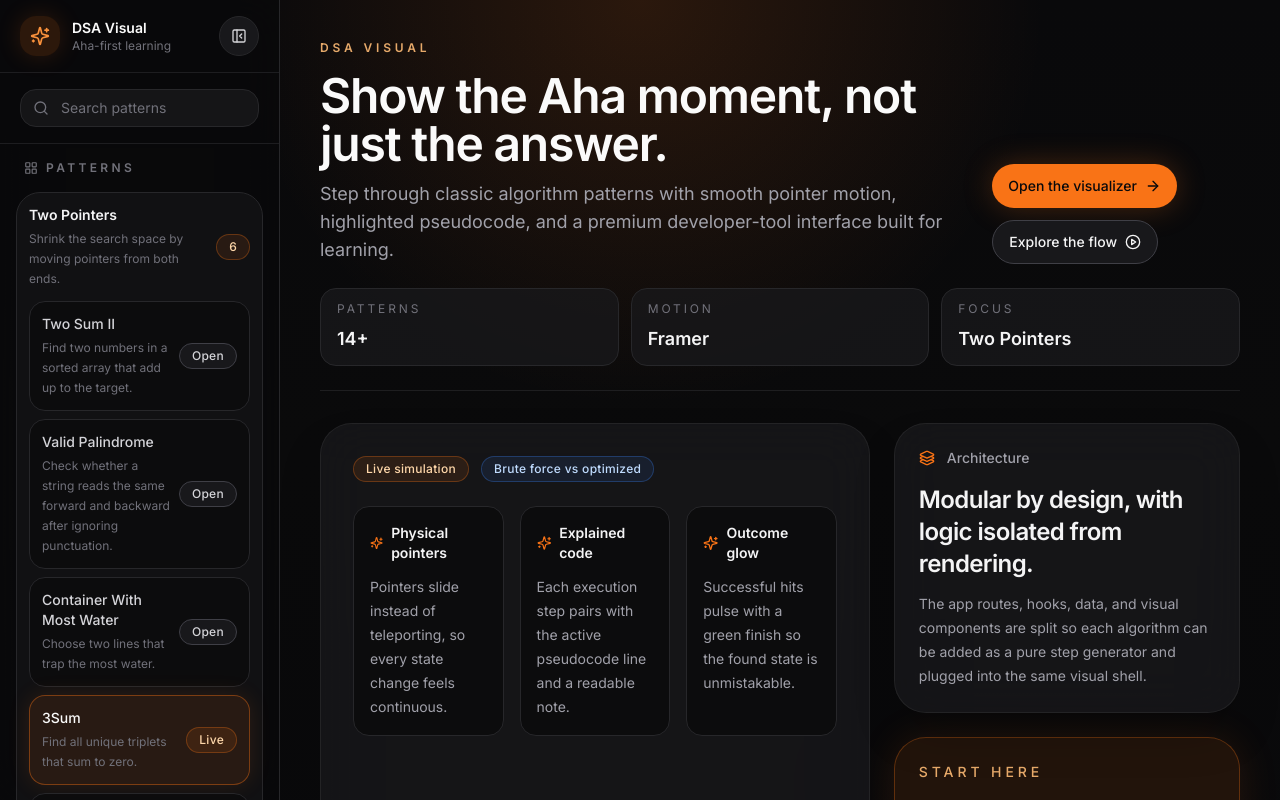
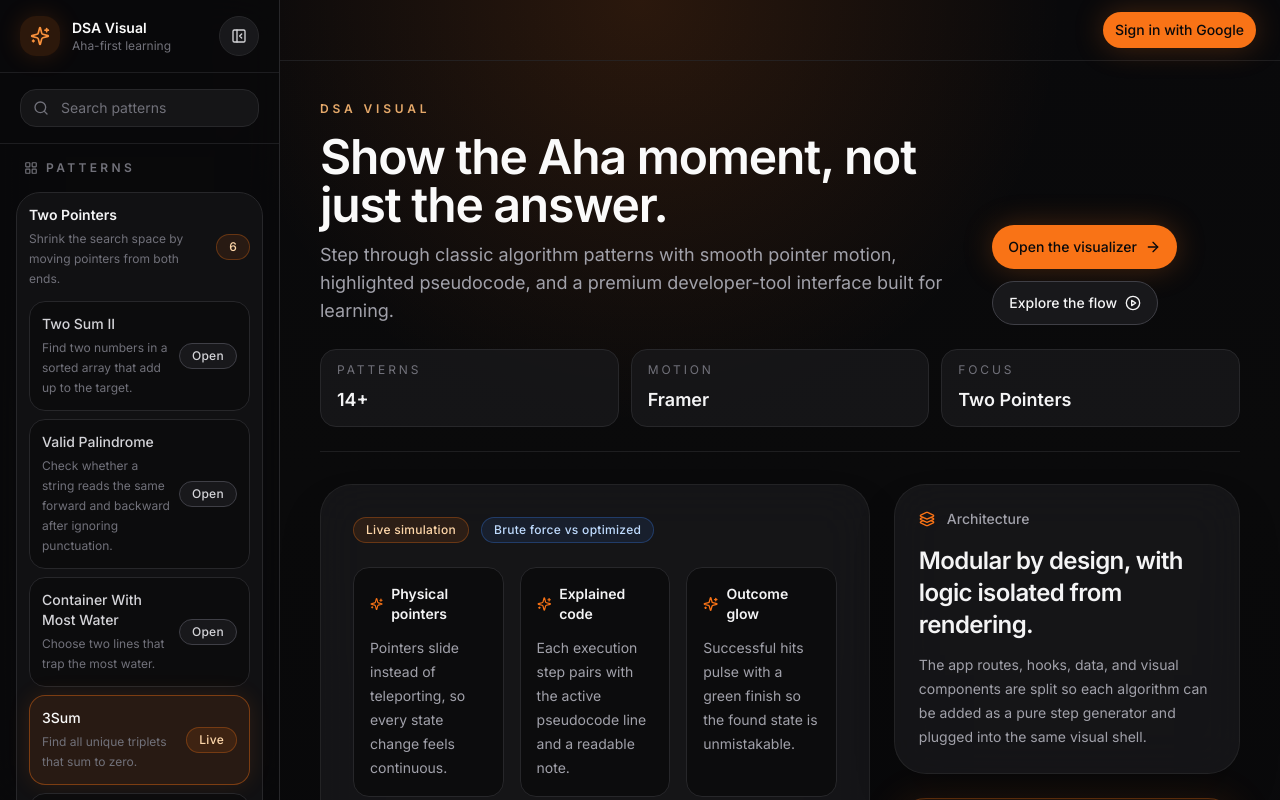
Before and after one commit to annan-7/Dsa-app, a Next.js app: page / in a window 1280 px wide. Shown: the top 800 px of the page. Built offline with nearby package versions, Linux system fonts and the light colour scheme; no server answers.

Commit message:
Add Google authentication and protect non-home routes

```diff
--- /dev/null
+++ b/app/api/auth/[...nextauth]/route.ts
@@ -0,0 +1,6 @@
+import NextAuth from "next-auth";
+import { authOptions } from "@/libs/auth";
+
+const handler = NextAuth(authOptions);
+
+export { handler as GET, handler as POST };
--- a/app/layout.tsx
+++ b/app/layout.tsx
@@ -2,6 +2,7 @@ import type { Metadata } from "next";
 import { Inter, Roboto_Mono } from "next/font/google";
 import "./globals.css";
 import { PatternNav } from "@/components/slidebar/PatternNav";
+import { AuthControls } from "@/components/AuthControls";
 
 const inter = Inter({
   variable: "--font-inter",
@@ -28,7 +29,10 @@ export default function RootLayout({
       <body className="min-h-full">
         <div className="flex min-h-screen flex-col bg-[radial-gradient(circle_at_top,_rgba(249,115,22,0.14),_transparent_34%),linear-gradient(180deg,_#09090b_0%,_#0a0a0b_45%,_#09090b_100%)] lg:flex-row">
           <PatternNav />
-          <div className="flex min-w-0 flex-1 flex-col">{children}</div>
+          <div className="flex min-w-0 flex-1 flex-col">
+            <AuthControls />
+            {children}
+          </div>
         </div>
       </body>
     </html>
--- /dev/null
+++ b/app/patterns/layout.tsx
@@ -0,0 +1,10 @@
+import type { ReactNode } from "react";
+import { getServerSession } from "next-auth";
+import { redirect } from "next/navigation";
+import { authOptions } from "@/libs/auth";
+
+export default async function PatternsLayout({ children }: { children: ReactNode }) {
+  const session = await getServerSession(authOptions);
+  if (!session) redirect("/api/auth/signin");
+  return <>{children}</>;
+}
--- /dev/null
+++ b/components/AuthControls.tsx
@@ -0,0 +1,25 @@
+import Link from "next/link";
+import { getServerSession } from "next-auth";
+import { authOptions } from "@/libs/auth";
+import { Button } from "@/components/ui/Button";
+
+export async function AuthControls() {
+  const session = await getServerSession(authOptions);
+
+  return (
+    <div className="flex flex-wrap items-center justify-end gap-3 border-b border-zinc-800/70 px-6 py-3">
+      {session ? (
+        <>
+          <span className="text-sm text-zinc-400">{session.user?.name ?? session.user?.email ?? "Signed in"}</span>
+          <Button asChild size="sm">
+            <Link href="/api/auth/signout?callbackUrl=%2F">Sign out</Link>
+          </Button>
+        </>
+      ) : (
+        <Button asChild size="sm" variant="primary">
+          <Link href="/api/auth/signin?callbackUrl=%2F">Sign in with Google</Link>
+        </Button>
+      )}
+    </div>
+  );
+}
--- /dev/null
+++ b/libs/auth.ts
@@ -0,0 +1,13 @@
+import type { NextAuthOptions } from "next-auth";
+import GoogleProvider from "next-auth/providers/google";
+
+export const authOptions: NextAuthOptions = {
+  secret: process.env.NEXTAUTH_SECRET,
+  session: { strategy: "jwt" },
+  providers: [
+    GoogleProvider({
+      clientId: process.env.GOOGLE_CLIENT_ID ?? "",
+      clientSecret: process.env.GOOGLE_CLIENT_SECRET ?? "",
+    }),
+  ],
+};
--- a/package.json
+++ b/package.json
@@ -13,7 +13,8 @@
     "clsx": "^2.1.1",
     "framer-motion": "^11.3.0",
     "lucide-react": "^0.417.0",
-    "next": "14.2.5",
+    "next": "14.2.35",
+    "next-auth": "^4.24.14",
     "react": "^18.3.1",
     "react-dom": "^18.3.1",
     "tailwind-merge": "^2.4.0"
```
Also changed, not shown: middleware.ts (added, +16 -0 lines), 2 other files (tests, documents, lock files or other folders).
